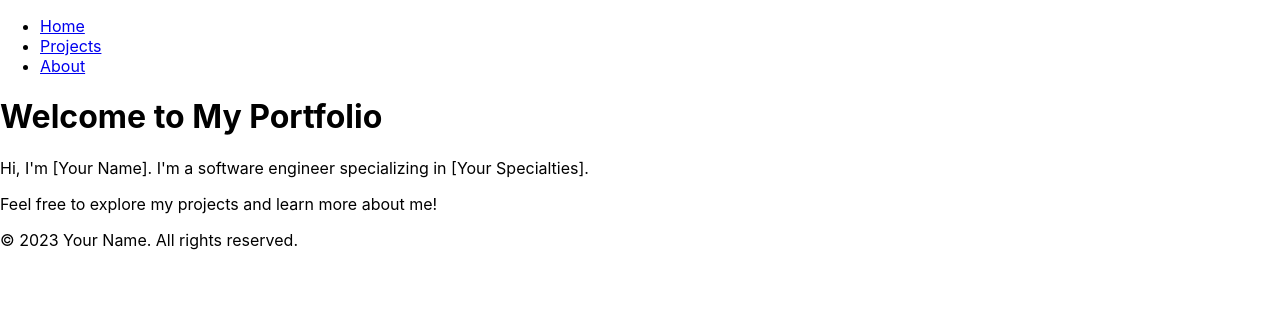
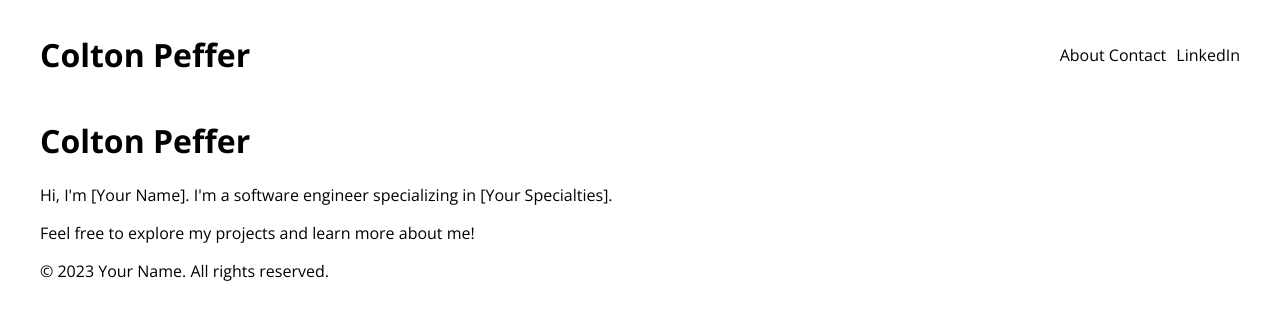
Before and after one commit to cpeffer/cpeffer.github.io, a React (Create React App) app: page / in a window 1280 px wide. Shown: the top 320 px of the page. Built offline with nearby package versions, Linux system fonts and the light colour scheme.

Commit message:
unable to get tool tip working

```diff
--- /dev/null
+++ b/src/components/ContactToolTip.tsx
@@ -0,0 +1,17 @@
+import React from 'react';
+import '../styles/ContactToolTip.css';
+
+const ContactTooltip: React.FC = () => {
+  return (
+    <div className="tooltip-container">
+      <span className="tooltip-trigger">Contact</span>
+      {/* <div className="tooltip-content">
+        <p>Email: colton@example.com</p>
+        <p>Phone: (123) 456-7890</p>
+        <p>Location: City, Country</p>
+      </div> */}
+    </div>
+  );
+};
+
+export default ContactTooltip;
--- a/src/components/Header.tsx
+++ b/src/components/Header.tsx
@@ -1,16 +1,21 @@
 import React from 'react';
 import { Link } from 'react-router-dom';
+import ContactTooltip from './ContactToolTip';
 
 const Header: React.FC = () => {
   return (
-    <header>
-      <nav>
-        <ul>
-          <li><Link to="/">Home</Link></li>
-          <li><Link to="/projects">Projects</Link></li>
-          <li><Link to="/about">About</Link></li>
-        </ul>
-      </nav>
+    <header style={{ display: 'flex', justifyContent: 'space-between', alignItems: 'center' }}>
+      <h1>
+        <Link to="/" style={{ textDecoration: 'none', color: 'inherit' }}>Colton Peffer</Link>
+      </h1>
+      <div>
+        <Link to="/about" style={{ textDecoration: 'none', color: 'inherit' }}>About </Link>
+        <ContactTooltip/>
+        {/* <button style={{ marginLeft: '10px' }}>Contact</button> */}
+        <a href="https://www.linkedin.com/in/coltonpeffer" target="_blank" rel="noopener noreferrer" style={{ marginLeft: '10px',  textDecoration: 'none', color: 'inherit' }}>
+            LinkedIn
+        </a>
+      </div>
     </header>
   );
 };
--- a/src/pages/Home.tsx
+++ b/src/pages/Home.tsx
@@ -3,7 +3,7 @@ import React from 'react';
 const Home: React.FC = () => {
   return (
     <div className="home">
-      <h1>Welcome to My Portfolio</h1>
+      <h1>Colton Peffer</h1>
       <p>Hi, I'm [Your Name]. I'm a software engineer specializing in [Your Specialties].</p>
       <p>Feel free to explore my projects and learn more about me!</p>
     </div>
--- /dev/null
+++ b/src/styles/ContactToolTip.css
@@ -0,0 +1,32 @@
+.tooltip-container {
+  position: relative;
+  display: inline-block;
+}
+
+.tooltip-trigger {
+  cursor: pointer;
+  text-decoration: none; /* Underline to indicate it's interactive */
+  display: inline-block; /* Ensure the trigger is only as wide as the text */
+}
+
+.tooltip-content {
+  visibility: hidden;
+  width: 200px;
+  background-color: black;
+  color: #fff;
+  text-align: center;
+  border-radius: 6px;
+  padding: 5px 0;
+  position: absolute;
+  z-index: 1;
+  top: 100%; /* Position the tooltip below the trigger */
+  left: 50%;
+  margin-left: -100px;
+  opacity: 0;
+  transition: opacity 0.3s;
+}
+
+.tooltip-container:hover .tooltip-content {
+  visibility: visible;
+  opacity: 1;
+}
--- a/src/styles/global.css
+++ b/src/styles/global.css
@@ -0,0 +1,25 @@
+@import url('https://fonts.googleapis.com/css2?family=Open+Sans:wght@400;700&display=swap');
+
+body {
+  margin: 0;
+  padding: 0 12px;
+  box-sizing: border-box;
+  font-family: 'Open Sans', sans-serif; /* Apply the font to the body */
+}
+
+.App {
+  max-width: 1200px;
+  margin: 0 auto;
+  padding: 12px;
+}
+
+.tooltip-content {
+    visibility: hidden;
+    opacity: 0;
+    transition: opacity 0.3s;
+  }
+
+  div:hover .tooltip-content {
+    visibility: visible;
+    opacity: 1;
+  }
```
